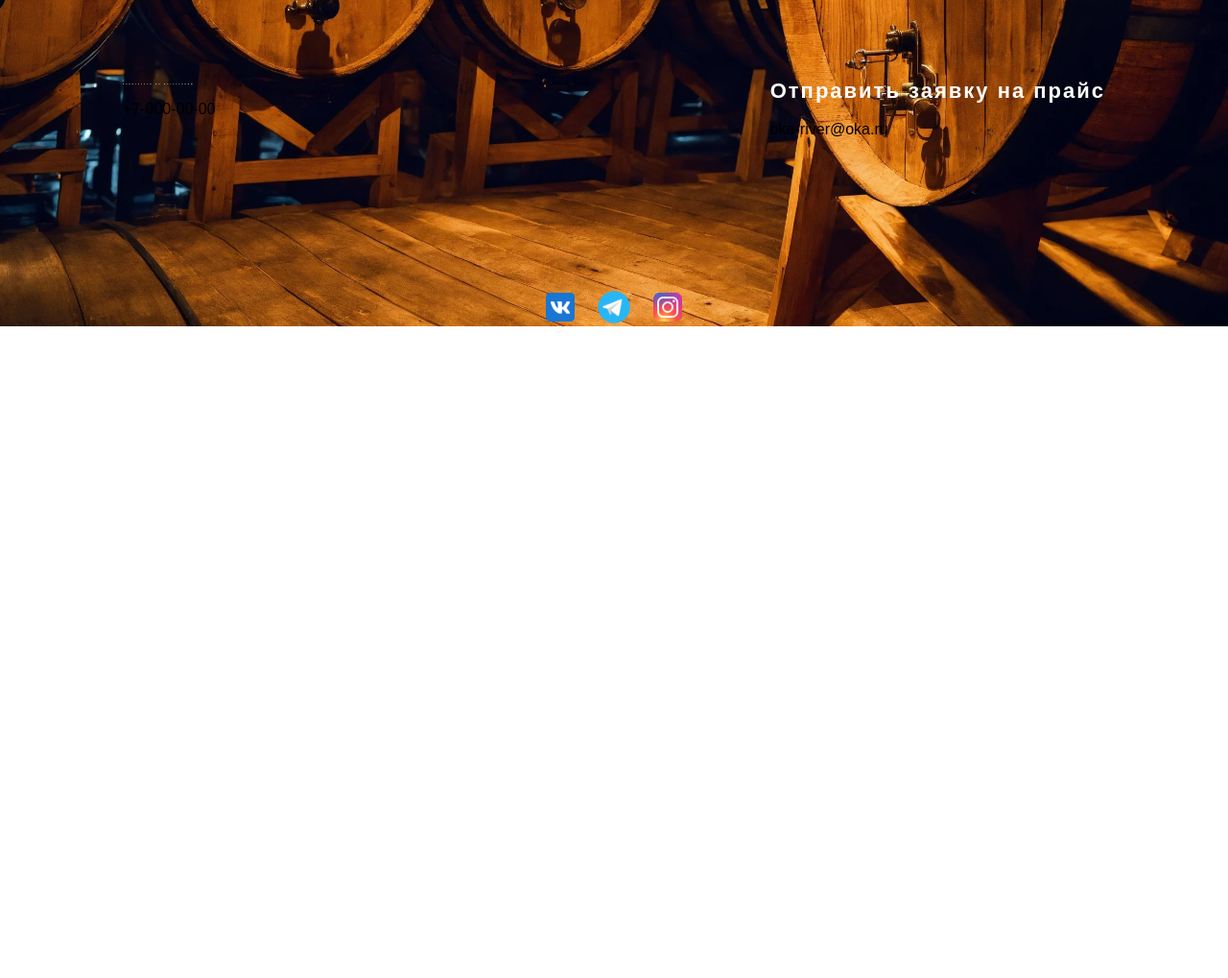
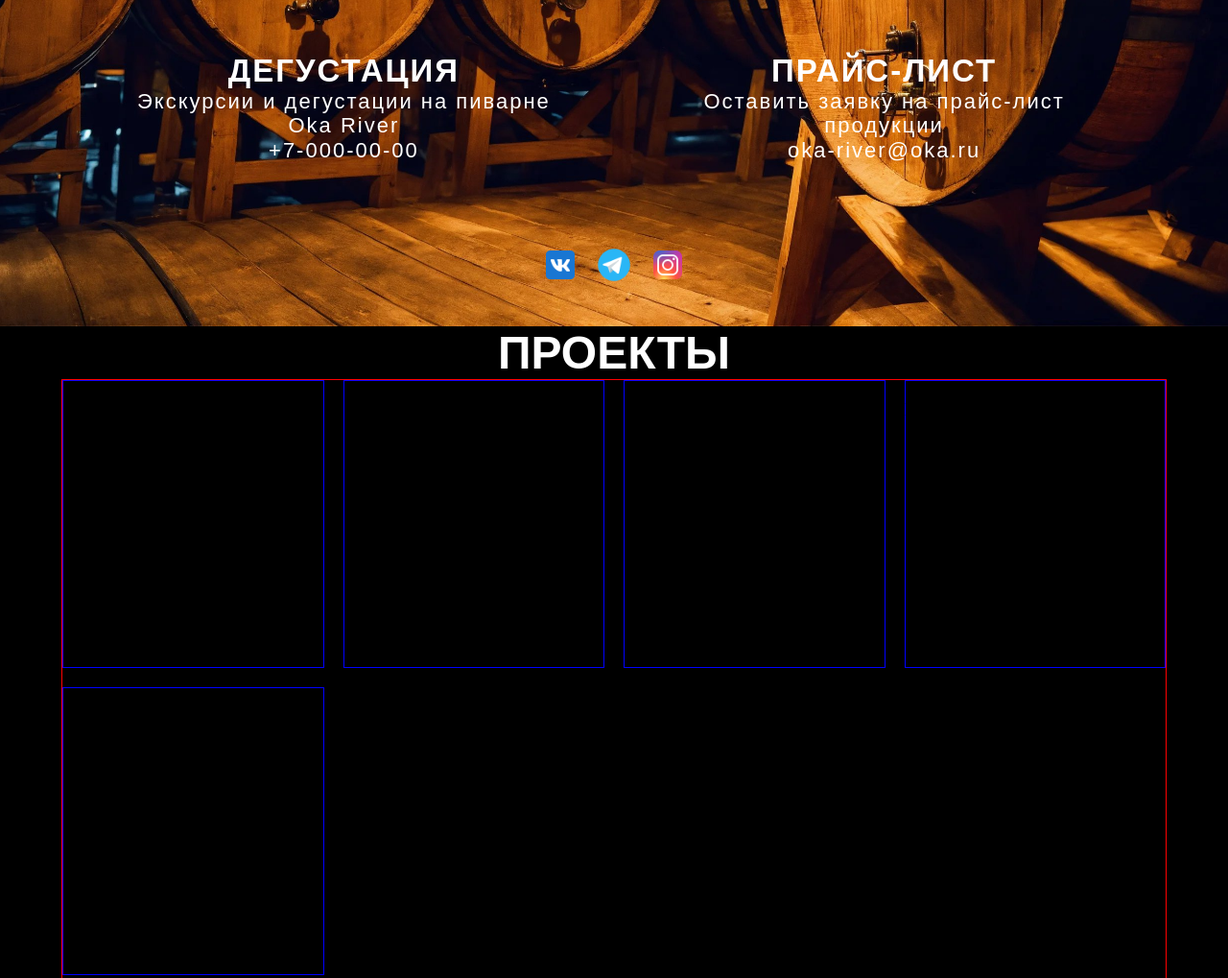
Before and after one commit to StaburovAlexey/okariver-site, a website: page src/index.html in a window 1280 px wide. Shown: the part 460-1479 px from the top of the page at 96% size. Before the commit the page ends 800 px from the top, so only its background shows below. Drawn offline with nearby package versions, Linux system fonts and the light colour scheme; files that its build step writes are made by us from their sources; a web font is replaced by a local one.

Commit message:
card process

```diff
--- a/gulp/version.json
+++ b/gulp/version.json
@@ -1,3 +1,3 @@
 {
-    "main": "20240118025241"
+    "main": "20240118212303"
 }
--- a/src/index.html
+++ b/src/index.html
@@ -17,11 +17,13 @@
          alt="логотип пивоварни oka-river">
     <div class="header__info">
       <div class="header__tasting">
-        <h2>Записаться на дегустацию</h2>
+        <h2>ДЕГУСТАЦИЯ</h2>
+        <p>Экскурсии и дегустации на пиварне Oka River</p>
         <p>+7-000-00-00</p>
       </div>
       <div class="header__price">
-        <h2>Отправить заявку на прайс</h2>
+        <h2>ПРАЙС-ЛИСТ</h2>
+        <p>Оставить заявку на прайс-лист продукции</p>
         <p>oka-river@oka.ru</p>
       </div>
     </div>
@@ -34,6 +36,53 @@
          class="header__icon icon-inst"></a>
     </div>
   </header>
+  <main class="main">
+    <h2 class="main__title">ПРОЕКТЫ</h2>
+    <ul class="main__projects">
+      <li class="card">
+        <img src=""
+             alt=""
+             class="card__img">
+        <h3 class="card__title">Villa Birra</h3>
+        <p class="card__text"></p>
+      </li>
+      <li class="card">
+        <img src=""
+             alt=""
+             class="card__img">
+        <h3 class="card__title">Iggy Taproom</h3>
+        <p class="card__text"></p>
+      </li>
+      <li class="card">
+        <img src=""
+             alt=""
+             class="card__img">
+        <h3 class="card__title">Ozzy Vinyl and Bottle Shop</h3>
+        <p class="card__text"></p>
+      </li>
+      <li class="card">
+        <img src=""
+             alt=""
+             class="card__img">
+        <h3 class="card__title">De Kuiper</h3>
+        <p class="card__text"></p>
+      </li>
+      <li class="card">
+        <img src=""
+             alt=""
+             class="card__img">
+        <h3 class="card__title">Oka River Trail</h3>
+        <p class="card__text"></p>
+      </li>
+      <!-- <li class="card">
+        <img src=""
+             alt=""
+             class="card__img">
+        <h3 class="card__title">Villa</h3>
+        <p class="card__text"></p>
+      </li> -->
+    </ul>
+  </main>
 </body>
 
 </html>
--- /dev/null
+++ b/src/scss/card.scss
@@ -0,0 +1,4 @@
+.card{
+  border: 1px blue solid;
+  box-sizing: border-box;
+}
--- a/src/scss/header.scss
+++ b/src/scss/header.scss
@@ -9,38 +9,58 @@
   display: flex;
   flex-direction: column;
   align-items: center;
-  justify-content: space-between;
+  justify-content: space-around;
 
   .header__logo {
     display: block;
     width: 30%;
     aspect-ratio: 1/1;
+    @media screen and (max-width: 767px){
+      width: 50%;
+    }
   }
 
   .header__info {
     width: 80%;
     display: flex;
-    flex-wrap: wrap;
     align-items: center;
     justify-content: space-between;
     row-gap: 50px;
+    @media screen and (max-width: 767px) {
+      justify-content: center;
+      flex-direction: column;
+    }
   }
   .header__tasting {
+    width: 45%;
     font-family: $font-stack;
-
-    h2 {
-      font-size: 2px;
-      letter-spacing: 2px;
-      color: white;
+    font-size: 22px;
+    letter-spacing: 2px;
+    color: white;
+    text-align: center;
+    vertical-align: top;
+    @media screen and (min-width: 1440px) {
+      font-size: 2rem;
+    }
+    @media screen and (max-width: 767px) {
+      width: 100%;
+      font-size: 1rem;
     }
   }
   .header__price {
+    width: 45%;
     font-family: $font-stack;
-
-    h2 {
-      font-size: 22px;
-      letter-spacing: 2px;
-      color: white;
+    font-size: 22px;
+    letter-spacing: 2px;
+    color: white;
+    text-align: center;
+    vertical-align: top;
+    @media screen and (min-width: 1440px) {
+      font-size: 2rem;
+    }
+    @media screen and (max-width: 767px) {
+      width: 100%;
+      font-size: 1rem;
     }
   }
 
@@ -50,10 +70,13 @@
 
     .header__icon {
       width: 40px;
-      height: 40px;
+      aspect-ratio: 1/1;
       background-position: center;
       background-repeat: no-repeat;
       background-size: cover;
+      @media screen and (min-width: 1440px) {
+        width: 80px;
+      }
     }
   }
 }
--- /dev/null
+++ b/src/scss/main.scss
@@ -0,0 +1,26 @@
+.main {
+  width: 100%;
+  display: flex;
+  flex-direction: column;
+  justify-content: space-around;
+  align-items: center;
+
+  .main__title {
+    color: white;
+    width: 100%;
+    text-align: center;
+    font-family: $font-stack;
+    font-size: 3rem;
+  }
+
+  .main__projects {
+    border: 1px red solid;
+    box-sizing: border-box;
+    list-style: none;
+    width: 90%;
+    display: grid;
+    grid-template-columns: repeat(auto-fit, minmax(250px, 1fr));
+    grid-template-rows: repeat(3, 300px);
+    gap: 20px;
+  }
+}
--- a/src/scss/style.scss
+++ b/src/scss/style.scss
@@ -1,5 +1,16 @@
 $font-stack: "EBGaramondSC08", sans-serif;
+* {
+  margin: 0;
+  padding: 0;
+}
 
 @import "normalize";
 @import "fonts";
 @import "header";
+@import "main";
+@import "card";
+
+
+body {
+  background-color: black;
+}
```
